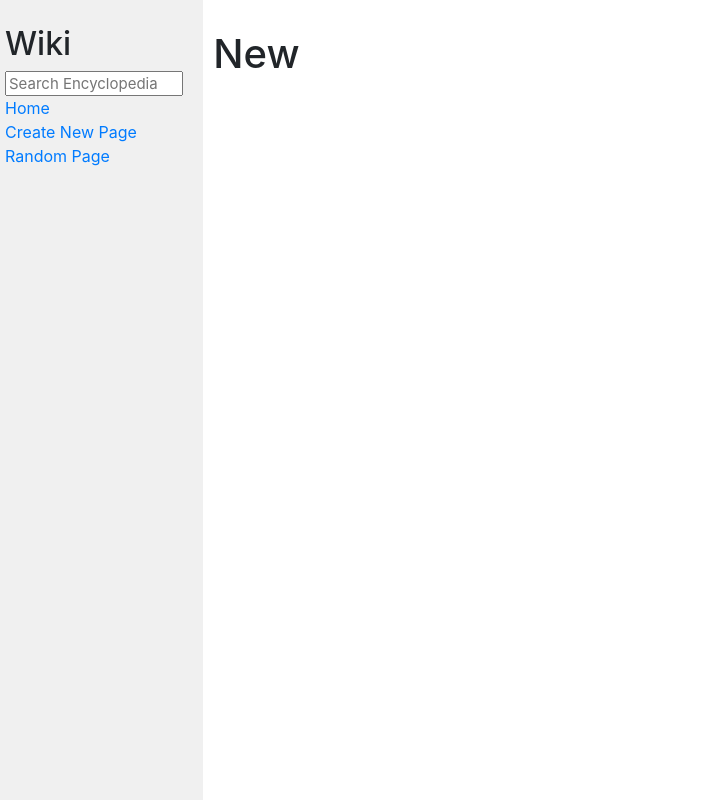
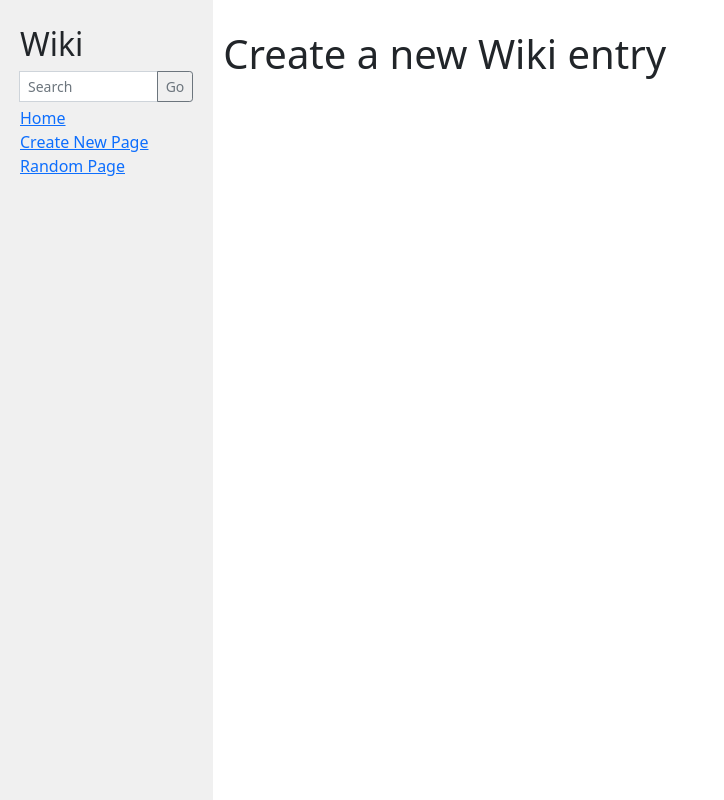
Before and after one commit to alwaysontime/wiki, a Django app: page /wiki_new in a window 1280 px wide. Shown: the whole page, without its empty margins (0-724 px from the left). Run offline with Django 3.2, Linux system fonts and the light colour scheme; some libraries are stand-ins or nearby versions.

Commit message:
Search implemented

```diff
--- a/encyclopedia/static/encyclopedia/styles.css
+++ b/encyclopedia/static/encyclopedia/styles.css
@@ -36,3 +36,7 @@ textarea {
 .sidebar h2 {
     margin-top: 5px;
 }
+
+.container {
+    margin: 0px;
+}
--- a/encyclopedia/templates/encyclopedia/index.html
+++ b/encyclopedia/templates/encyclopedia/index.html
@@ -9,7 +9,7 @@
 
     <ul>
         {% for entry in entries %}
-            <li><a href="{% url 'wiki_entry' %}">{{ entry }}</a></li>
+            <li><a href="wiki/{{ entry }}">{{ entry }}</a></li>
         {% endfor %}
     </ul>
 
--- a/encyclopedia/templates/encyclopedia/layout.html
+++ b/encyclopedia/templates/encyclopedia/layout.html
@@ -5,24 +5,29 @@
 <html lang="en">
     <head>
         <title>{% block title %}{% endblock %}</title>
-        <link rel="stylesheet" href="https://stackpath.bootstrapcdn.com/bootstrap/4.4.1/css/bootstrap.min.css" integrity="sha384-Vkoo8x4CGsO3+Hhxv8T/Q5PaXtkKtu6ug5TOeNV6gBiFeWPGFN9MuhOf23Q9Ifjh" crossorigin="anonymous">
+        <link href="https://cdn.jsdelivr.net/npm/bootstrap@5.0.0-beta3/dist/css/bootstrap.min.css" rel="stylesheet" integrity="sha384-eOJMYsd53ii+scO/bJGFsiCZc+5NDVN2yr8+0RDqr0Ql0h+rP48ckxlpbzKgwra6" crossorigin="anonymous">
         <link href="{% static 'encyclopedia/styles.css' %}" rel="stylesheet">
     </head>
     <body>
+        <div class="container-fluid">
             <div class="row">
                 <div class="sidebar col-lg-2 col-md-3">
                     <h2>Wiki</h2>
-                <form>
-                    <input class="search" type="text" name="q" placeholder="Search Encyclopedia">
+                    <form action="{% url 'wiki:search' %}" method="post">
+                        <div class="input-group mb-1">
+                            {% csrf_token %}
+                            <input type="text" class="form-control form-control-sm" name="q" placeholder="Search">
+                            <button class="btn btn-outline-secondary btn-sm" type="submit" id="button-addon2">Go</button>
+                        </div>
                     </form>
                     <div>
-                    <a href="{% url 'index' %}">Home</a>
+                        <a href="{% url 'wiki:index' %}">Home</a>
                     </div>
                     <div>
-                    <a href="{% url 'wiki_new' %}">Create New Page</a>
+                        <a href="{% url 'wiki:wiki_new' %}">Create New Page</a>
                     </div>
                     <div>
-                    <a href="{% url 'wiki_random' %}">Random Page</a>
+                        <a href="{% url 'wiki:wiki_random' %}">Random Page</a>
                     </div>
                     {% block nav %}
                     {% endblock %}
@@ -32,6 +37,6 @@
                     {% endblock %}
                 </div>
             </div>
-
+        </div>
     </body>
 </html>
--- a/encyclopedia/templates/encyclopedia/wiki_entry.html
+++ b/encyclopedia/templates/encyclopedia/wiki.html
@@ -1,11 +1,9 @@
 {% extends "encyclopedia/layout.html" %}
 
 {% block title %}
-    Entry
+    {{ title }}
 {% endblock %}
 
 {% block body %}
-    <h1>Entry</h1>
-
-
+    {{ entry_text|safe }}
 {% endblock %}
--- a/encyclopedia/templates/encyclopedia/wiki_new.html
+++ b/encyclopedia/templates/encyclopedia/wiki_new.html
@@ -1,11 +1,12 @@
 {% extends "encyclopedia/layout.html" %}
 
 {% block title %}
-    New
+    New Wiki
 {% endblock %}
 
 {% block body %}
-    <h1>New</h1>
+    <h1>Create a new Wiki entry</h1>
+    <div>
 
-
+    </div>
 {% endblock %}
--- a/encyclopedia/urls.py
+++ b/encyclopedia/urls.py
@@ -2,14 +2,16 @@ from django.urls import path
 
 from . import views
 
+app_name = "wiki"
 urlpatterns = [
-    # the first argument (route)
+    # the first argument is the URL route the browser requests
     # route is blank for the index route
-    # the views.index argument calls the relevant function from encyclopedia\views.py
-    # the name argument can be called in html - e.g. see the layout.html menu
+    # the views.FUNCTION argument calls the relevant function from views.py
+    # the name argument can be called - e.g. in layout.html
     path("", views.index, name="index"),
-    path("wiki_entry", views.wiki_entry, name="wiki_entry"),
+    path("wiki/<str:title>", views.wiki, name="wiki"),
     path("wiki_edit", views.wiki_edit, name="wiki_edit"),
     path("wiki_new", views.wiki_new, name="wiki_new"),
-    path("wiki_random", views.wiki_random, name="wiki_random")
+    path("wiki_random", views.wiki_random, name="wiki_random"),
+    path("search", views.search, name="search"),
 ]
--- a/encyclopedia/views.py
+++ b/encyclopedia/views.py
@@ -1,27 +1,70 @@
 from django.shortcuts import render
 
+# for testing
+from django.http import HttpResponse
+
+# imports util.py that was provided to us
 from . import util
 
-#defines function 'index' that renders template encyclopedia/index.html
-#*requires arugment 'request' that for index will be blank
-#*returns function 'render'
-#*render takes request argument and renders the template argument
-#*render provides the context argument {} to the template
-#?{} is a dict of values, not sure how it is populated
-#*dict key calls the value which is a function from encyclopedia/util.py
+# converts entries/*.md files to html
+import markdown2
+
+# regular expression module
+import re
+
+# defines functionS that render .html templates from encyclopedia/
+#* requires arugment 'request' calls the 'name' from urls.py?
+#* returns function 'render'
+#* render takes request argument and renders the template argument
+#* render can provide context argument {} to the template
+#? {} is a dict of values, not sure how it is populated
+#? dict key can be anything and can be called in html
+#? dict value can be a Python variable or function, e.g. a function from util.py
 
 def index(request):
     return render(request, "encyclopedia/index.html", {
+        # creates a dict where the key "entries" can be called in html and
+        # where the single value is a list of entries generated by the list.entries function
         "entries": util.list_entries()
     })
 
-def wiki_entry(request):
-    return render(request, "encyclopedia/wiki_entry.html", {
+def wiki(request, title):
+    entry = util.get_entry(title)
+    if entry:
+        formatted_entry = markdown2.markdown(entry)
+        return render(request, "encyclopedia/wiki.html", {
+            "title": title, "entry_text": formatted_entry
+        })
+    else:
+        return render(request, "encyclopedia/no_entry.html")
+
+def wiki_edit(request):
+    return render(request, "encyclopedia/wiki_edit.html", {
 
     })
 
-def wiki_edit(request):
-    return render(request, "encyclopedia/wiki_edit.html", {
+def search(request):
+    title = request.POST.get('q')
+    entry = util.get_entry(title)
+    if entry:
+        formatted_entry = markdown2.markdown(entry)
+        return render(request, "encyclopedia/wiki.html", {
+            "title": title, "entry_text": formatted_entry
+        })
+    else:
+        entries = util.list_entries()
+        results = []
+        # return HttpResponse(f"{entries} / {len(entries)} / {len(entries[0])}")
+        for i in range(len(entries)):
+            if (title in entries[i]) or (title.capitalize() in entries[i]) or (title.casefold() in entries[i]):
+                results.append(entries[i])
+                #return HttpResponse(f"{title} / {entries[i]} / {results}")
+    return render(request, "encyclopedia/search.html", {
+        "results": results
+    })
+
+def wiki_random(request):
+    return render(request, "encyclopedia/wiki_random.html", {
 
     })
 
@@ -29,8 +72,3 @@ def wiki_new(request):
     return render(request, "encyclopedia/wiki_new.html", {
 
     })
-
-def wiki_random(request):
-    return render(request, "encyclopedia/wiki_random.html", {
-
-    })
--- a/wiki/urls.py
+++ b/wiki/urls.py
@@ -18,6 +18,10 @@ from django.urls import include, path
 
 urlpatterns = [
     path('admin/', admin.site.urls),
-    # i think this only needs editing once (for our simple projects) to add path to appname.urls
+    #? Only needs editing once in simple projects to include appname.urls
+    # There's no route argument in following path because
+    #* we only have one app, and
+    #* we want that app to run from index
+    # Could have paths that call functions if necessary
     path('', include("encyclopedia.urls"))
 ]
```
Also changed, not shown: encyclopedia/templates/encyclopedia/no_entry.html (added, +10 -0 lines), encyclopedia/templates/encyclopedia/search.html (added, +25 -0 lines). Lines whose indentation alone changed are shown as unchanged.
